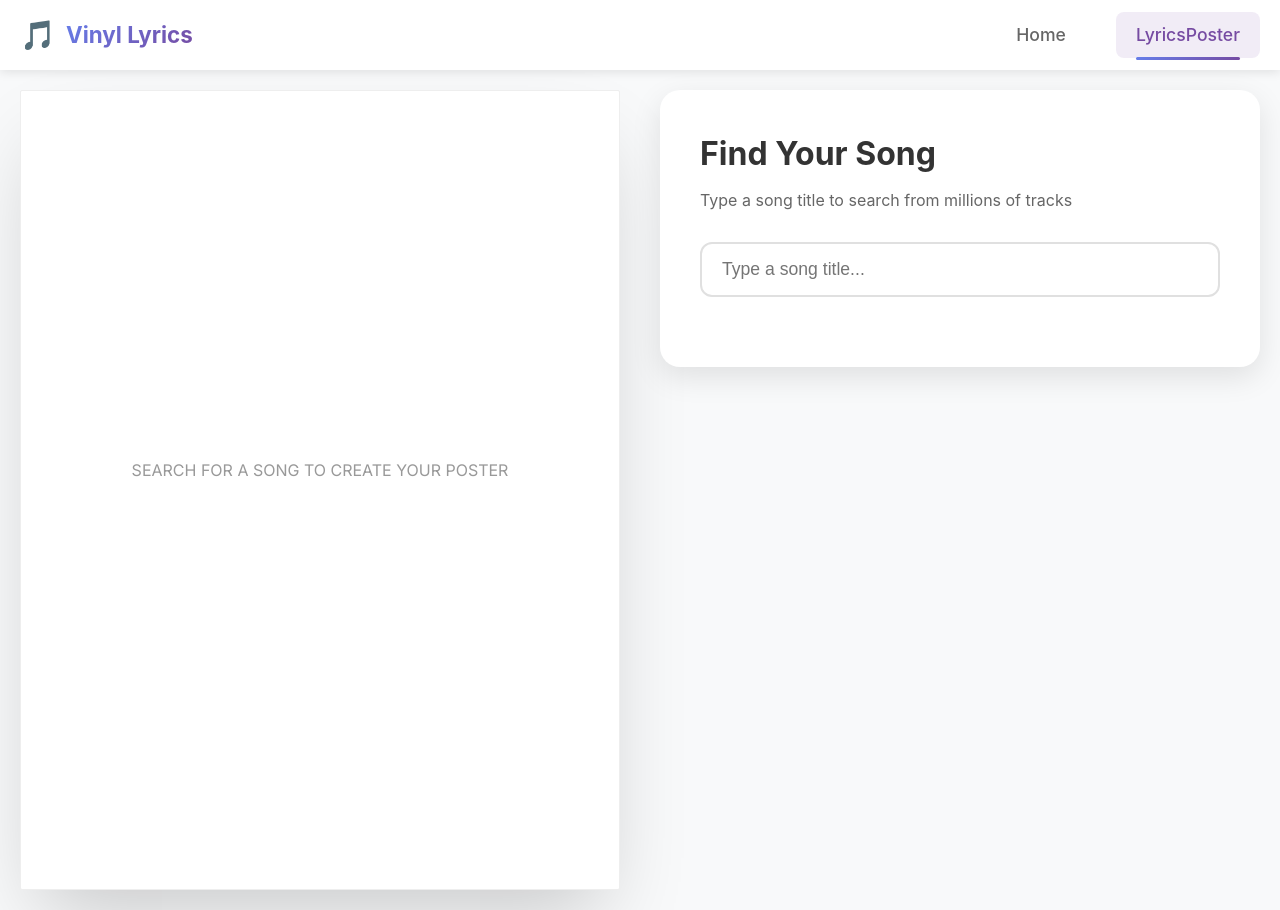
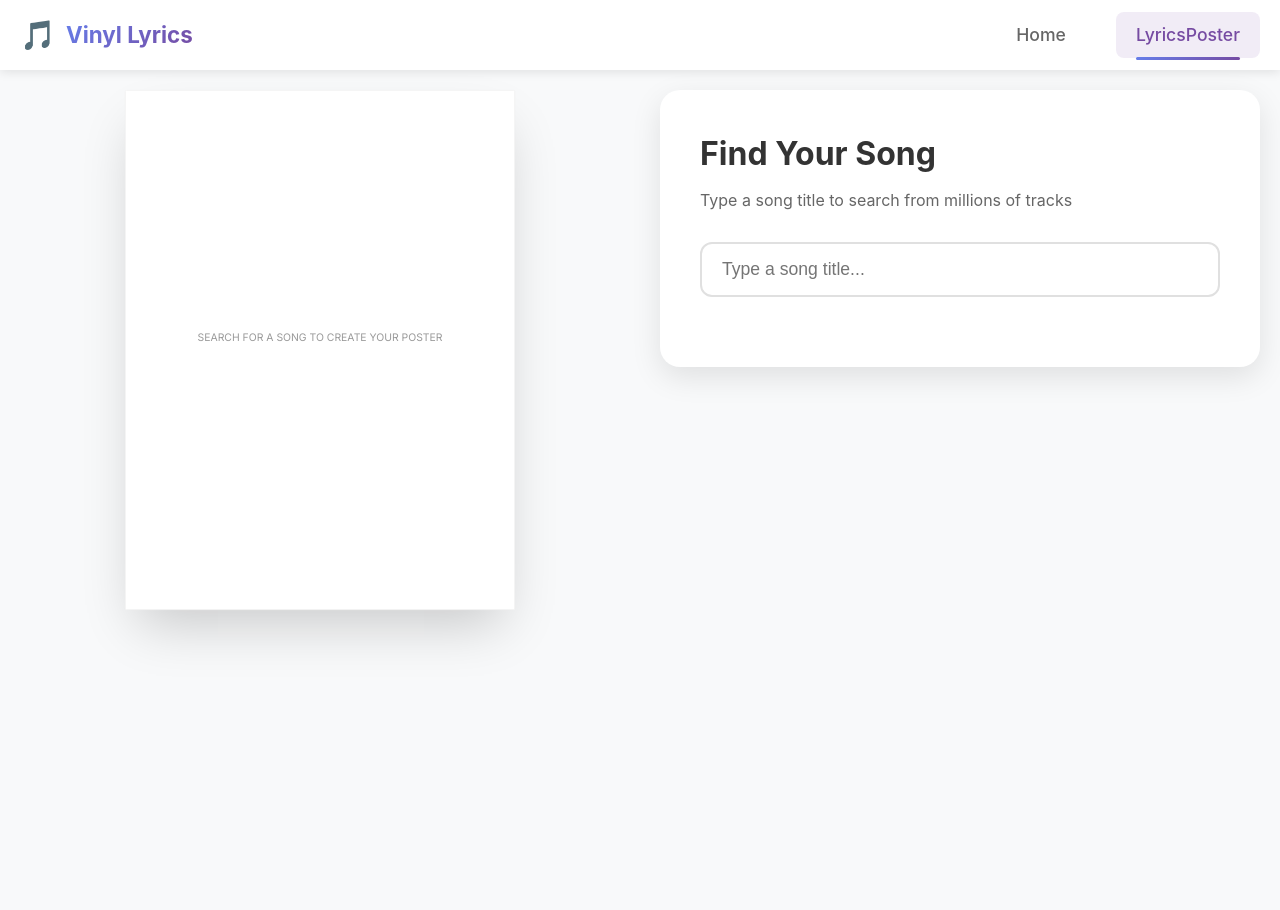
Before and after one commit to therobhe/lyrics-poster-generator, a Vue app: page /lyrics-poster in a window 1280 px wide. Built offline with nearby package versions, Linux system fonts and the light colour scheme.

Commit message:
feat: Implement skeleton loading for mockup images and refine related styling.

```diff
--- a/src/components/LyricsPoster.vue
+++ b/src/components/LyricsPoster.vue
@@ -56,8 +56,15 @@
         <div v-if="songData && !loading" class="mockup-section">
           <h3>Visualize in Room</h3>
           <div class="mockup-slider">
-            <div v-for="mockup in mockups" :key="mockup.id" class="mockup-card">
-              <img :src="mockup.image" class="mockup-bg" />
+            <!-- Skeleton loading state -->
+            <template v-if="!allMockupsLoaded">
+              <div v-for="n in 4" :key="'skeleton-' + n" class="mockup-card mockup-skeleton">
+                <div class="skeleton-shimmer"></div>
+              </div>
+            </template>
+            <!-- Actual mockups -->
+            <div v-for="mockup in mockups" :key="mockup.id" class="mockup-card" :class="{ 'mockup-loaded': allMockupsLoaded }">
+              <img :src="mockup.image" class="mockup-bg" @load="onMockupImageLoad" />
               <div class="mockup-overlay" :style="mockup.style">
                 <div class="mockup-poster-content" :style="{ background: currentTemplate.background, color: currentTemplate.color }">
                   <h2 class="mockup-title" :style="{ color: currentTemplate.color, fontFamily: currentTemplate.fontFamily }">{{ songData.trackName }}</h2>
@@ -206,6 +213,10 @@ export default {
       searchLoading: false,
       searchTimeout: null,
       abortController: null,
+
+      // Mockup loading
+      mockupsLoadedCount: 0,
+      allMockupsLoaded: false,
 
       songData: null,
       lyrics: '',
@@ -440,6 +451,21 @@ export default {
       }, 700) // Increased debounce time
     },
 
+    onMockupImageLoad() {
+      this.mockupsLoadedCount++
+      if (this.mockupsLoadedCount >= this.mockups.length) {
+        // Small delay for smooth transition
+        setTimeout(() => {
+          this.allMockupsLoaded = true
+        }, 100)
+      }
+    },
+
+    resetMockupLoading() {
+      this.mockupsLoadedCount = 0
+      this.allMockupsLoaded = false
+    },
+
     async searchSongs() {
       if(!this.searchQuery.trim()) return
 
@@ -481,6 +507,7 @@ export default {
       this.searchQuery = `${song.trackName} - ${song.artistName}`
       this.showSuggestions = false
       this.suggestions = []
+      this.resetMockupLoading() // Reset loading state for new song
       this.fetchLyrics()
     },
 
@@ -681,17 +708,18 @@ export default {
 /* Left Column - Poster Preview */
 .poster-preview {
   background: white;
-  border-radius: 2px; /* Sharper corners for poster look */
-  /* Remove padding to allow spiral to go full width */
+  border-radius: 2px;
   padding: 0 !important;
-  box-shadow: 0 40px 80px -20px rgba(0, 0, 0, 0.2); /* Deep, soft shadow */
+  box-shadow: 0 40px 80px -20px rgba(0, 0, 0, 0.2);
   border: 1px solid #eee;
-  aspect-ratio: 3/4; /* Instagram portrait ratio */
+  aspect-ratio: 3/4;
   display: flex;
   align-items: center;
   justify-content: center;
-  overflow: hidden; /* clean edges */
-  width: 100%; /* Ensure it fills container */
+  overflow: hidden;
+  width: 100%;
+  max-width: 400px;
+  margin: 0 auto;
 }
 
 .poster-preview, .poster-preview * {
@@ -1097,13 +1125,16 @@ export default {
 .preview-column {
   display: flex;
   flex-direction: column;
-  gap: 30px;
+  gap: 15px;
+  transform: scale(0.65);
+  transform-origin: top center;
+  align-self: flex-start;
 }
 
 .mockup-section h3 {
   font-size: 1.2rem;
   color: #666;
-  margin: 0 0 15px;
+  margin: 0 0 10px;
 }
 
 .mockup-slider {
@@ -1116,13 +1147,50 @@ export default {
 }
 
 .mockup-card {
-  flex: 0 0 220px;
+  flex: 0 0 180px;
   position: relative;
   border-radius: 12px;
   overflow: hidden;
   box-shadow: 0 4px 12px rgba(0,0,0,0.1);
   background: #f0f0f0;
   scroll-snap-align: start;
+  opacity: 0;
+  transition: opacity 0.3s ease;
+}
+
+.mockup-card.mockup-loaded {
+  opacity: 1;
+}
+
+.mockup-skeleton {
+  background: #e0e0e0;
+  opacity: 1;
+  position: relative;
+  overflow: hidden;
+}
+
+.skeleton-shimmer {
+  position: absolute;
+  top: 0;
+  left: -100%;
+  width: 100%;
+  height: 100%;
+  background: linear-gradient(
+    90deg,
+    transparent 0%,
+    rgba(255, 255, 255, 0.4) 50%,
+    transparent 100%
+  );
+  animation: shimmer 1.5s infinite;
+}
+
+@keyframes shimmer {
+  0% {
+    left: -100%;
+  }
+  100% {
+    left: 100%;
+  }
 }
 
 .mockup-bg {
```
